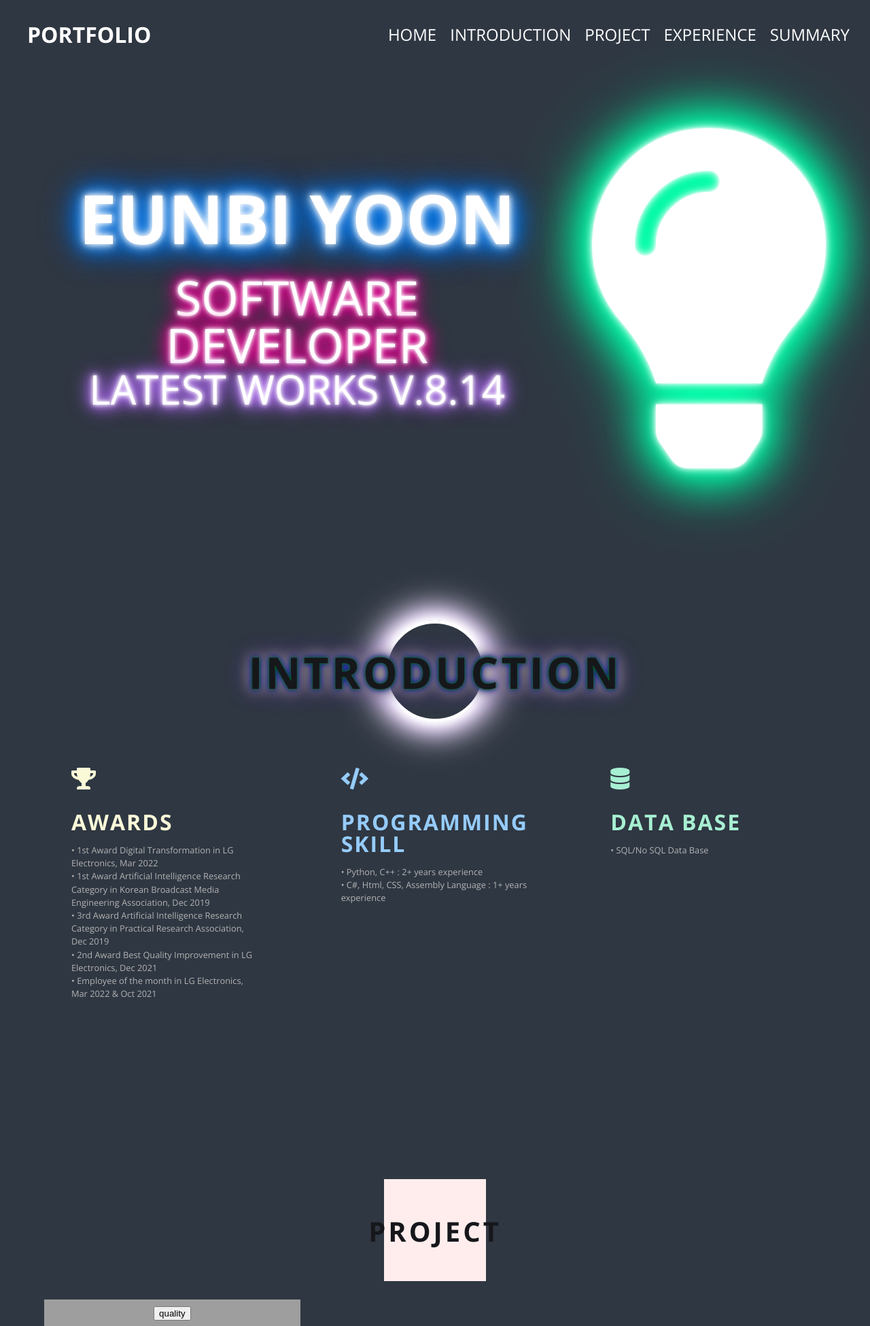
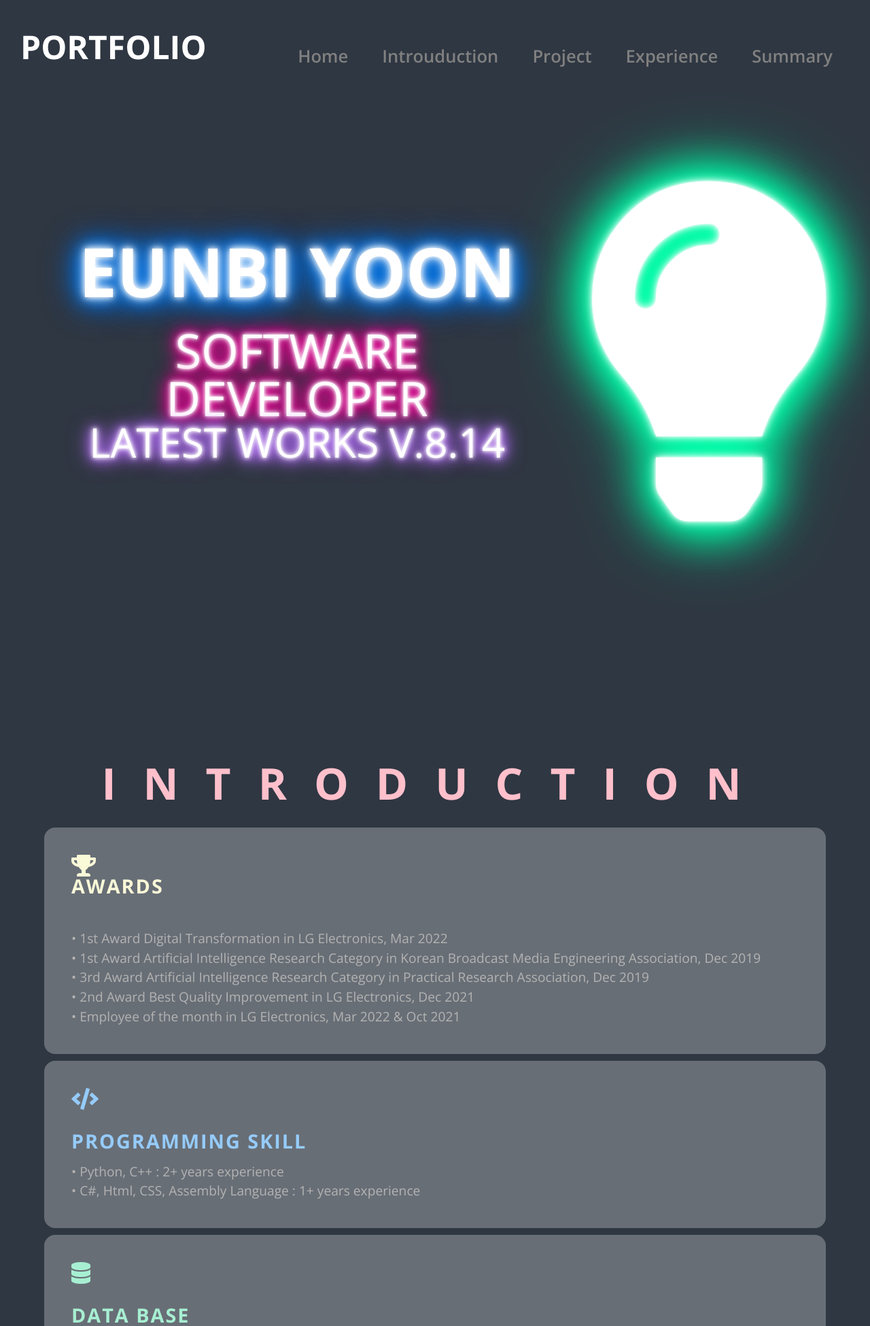
Before and after one commit to EunbiYoon/neon-website, a Flask app: page / in a window 1280 px wide. Shown: the top 1950 px of the page at 68% size. Run offline with Flask 2, Linux system fonts and the light colour scheme; some libraries are stand-ins or nearby versions; grey boxes are pictures that could not be loaded.

Commit message:
dfdfdfdfdf

```diff
--- a/app.py
+++ b/app.py
@@ -6,17 +6,17 @@ app = Flask(__name__)
 @app.route('/', methods=['GET', 'POST'])
 def main():
     if request.method == 'POST':
-        if request.form.get('action1') == 'quality':
+        if request.form.get('action1') == 'Quality Indicator':
             return render_template('item/quality.html') # do something
-        elif  request.form.get('action2') == 'vision':
+        elif  request.form.get('action2') == 'Vision System':
             return render_template('item/visiion.html') # do something
-        elif  request.form.get('action3') == 'service':
+        elif  request.form.get('action3') == 'Sales & SVC Trend':
             return render_template('item/service.html') # do something
-        elif  request.form.get('action4') == 'product':
+        elif  request.form.get('action4') == 'Product Real-time Monitoring':
             return render_template('item/product.html') # do something
-        elif  request.form.get('action5') == 'audit':
+        elif  request.form.get('action5') == 'Line Audit':
             return render_template('item/audit.html') # do something
-        elif  request.form.get('action6') == 'email':
+        elif  request.form.get('action6') == 'Automatic Email':
             return render_template('item/email.html') # do something
         elif  request.form.get('action7') == 'website':
             return render_template('item/website.html') # do something
--- a/static/landing-page/experience-section.css
+++ b/static/landing-page/experience-section.css
@@ -1,5 +1,5 @@
 #experience-section{
-    padding : 80px 15px;
+    padding: 200px 15px;
 }
 
 #experience-section .large-title{
--- a/static/landing-page/introduction-section.css
+++ b/static/landing-page/introduction-section.css
@@ -1,60 +1,39 @@
 #introduction-section{
-    padding: 120px 15px;
+    padding: 0px 15px 250px 15px;
 }
 
 #introduction-section .title{
     position: relative;
     width:200px;
-    height: 200px;
+    height: 130px;
     display: flex;
     justify-content: center;
     align-items: center;
     margin: 0 auto;
+    margin: 0 auto;
+
 }
 
-#introduction-section .title .circle{
-    background : transparent;
-    width : 150px;
-    height : 150px;
-    border-radius: 50%;
-    top:23px;
-    position: absolute;
-    border: 5px solid white;
-    box-shadow: 0 0 10px white,
-    0 0 20px white,
-    0 0 30px white,
-    0 0 40px white,
-    0 0 50px #b56efc,
-    0 0 60px white,
-    0 0 70px white;
-}
-
-#introduction-section .title h1{
+#introduction-section h1
+{
+    letter-spacing: 40px;
     position: relative;
     font-size: 4rem;
     text-transform: uppercase;
-    font-weight: 700;
-    color:#16171b;
+    font-weight: 800;
+    color:pink;
     z-index: 1;
-    letter-spacing: 4px;
-    text-shadow: 0 0 10px #e60092,
-    0 0 20px #e60092,
-    0 0 30px #e60092,
-    0 0 40px #e60092,
-    0 0 50px #e60092,
-    0 0 60px white,
-    0 0 70px white;
-    text-shadow: 0 0 5px green, 0 0 10px navy, 0 0 15px blue, 0 0 20px yellow, 0 0 25px gray, 0 0 30px navy, 0 0 35px #b56efc;
 }
+
 
 #introduction-section .introduction-container{
     display: grid;
-    grid-template-columns: 1fr 1fr 1fr;
-    grid-gap: 40px;
+    grid-template-rows: 0.8fr 0.3fr 0.1fr;
+    grid-gap: 10px;
 }
 
 #introduction-section .introduction-container .box{
-    background: rgba(255,255,255,0);
+    background: rgba(255, 255, 255, 0.274);
     padding: 40px;
     transition : all .4s ease-in-out;
     cursor: pointer;
@@ -62,7 +41,7 @@
 }
 
 #introduction-section .introduction-container .box h5{
-    font-size: 2rem;
+    font-size: 1.8rem;
     font-weight: 700;
     text-transform: uppercase;
     letter-spacing: 2px;
@@ -72,7 +51,7 @@
 }
 
 #introduction-section .introduction-container .box p{
-    font-size: .8rem;
+    font-size: 1.2rem;
     line-height: 1.5;
     color : #b3b3b3
 }
--- a/static/landing-page/project-section.css
+++ b/static/landing-page/project-section.css
@@ -1,40 +1,80 @@
 #project-section{
-    padding: 80px 15px;
+    padding: 10px 15px;
 }
+
 #project-section .title{
     position: relative;
     width:200px;
-    height: 200px;
+    height: 130px;
     display: flex;
     justify-content: center;
     align-items: center;
     margin: 0 auto;
+    margin: 0 auto;
+
 }
-#project-section .title .square{
-    background : #ffeded;
-    width : 150px;
-    height : 150px;
-    position: absolute;
-    top:23px;
+
+#project-section h1
+{
+    letter-spacing: 40px;
+    position: relative;
+    font-size: 4rem;
+    text-transform: uppercase;
+    font-weight: 800;
+    color:white;
+    z-index: 1;
+    text-shadow: 0 0 5px green, 0 0 10px navy, 0 0 15px blue, 0 0 20px yellow, 0 0 25px gray, 0 0 30px navy, 0 0 35px #b56efc;
 }
-#project-section .title h1{
-    position: relative;
-    font-size: 2.5rem;
+
+
+#project-section .file_shape1
+{
+    background-color:#2f3742;
+    border-bottom: 50px solid #FFA000;
+	border-left: 100px solid transparent;
+	height:0;
+	width: 400px;
+    position:static;
+    float:right;
+}
+
+#project-section .file_shape2
+{
+    background-color:#2f3742;
+    border-bottom: 50px solid #2f3742;
+	border-left: 230px solid transparent;
+	height:0;
+    width:0px;
+    position:static;
+    float:right;
+}
+
+#project-section .container{
+    padding: 0px 20px 50px 20px;
+    background-color:#FFCA28;
+    margin:0 auto;
+    border-radius: 10px;
+}
+
+#project-section .name h2{
+    font-size: 2rem;
     text-transform: uppercase;
     font-weight: 700;
     color:#16171b;
     z-index: 1;
     letter-spacing: 4px;
+    height: 70px;
+    margin:0;
 }
 
-#project-section .project-container{
+#project-section .project-container {
     display: grid;
-    grid-template-columns: 1fr 1fr 1fr;
-    grid-template-rows: 150px 150px 150px 150px 150px;
+    grid-template-columns: 10fr 1fr 10fr;
+    grid-template-rows: 300px 50px 300px;
     grid-gap: 10px;
 }
 
-#project-section .project-container .box{
+#project-section .project-container .box {
     background: black;
     display: block;
     transition : all .4s ease-in-out;
@@ -42,57 +82,63 @@
     width: 100%;
     color: white;
     text-decoration: none;
-    text-transform: uppercase;
     overflow: hidden;
-}
-#project-section .project-container .box:hover{
-    background: rgba(255,255,255,1);
-    -webkit-box-shadow: 10px 40px 74px 24px rgba(0,0,0,0.08);
-    -moz-box-shadow: 10px 40px 74px 24px rgba(0,0,0,0.08);
-    box-shadow: 10px 40px 74px 24px rgba(0,0,0,0.08);
-}
-#project-section .project-container .box .image .hover-bg {
-    padding: 10px 20px;
-    background: rgba(255,255,255,0);
-    transition: all .4s ease-in-out;
-    height : 100%;
-    width : 100%
-}
-#project-section .project-container .box:hover .image .hover-bg {
-    padding: 10px 20px;
-    background:  #8996d18f;
-    /*rgba(255,53,53,.8);*/
     height : 100%;
     width : 100%;
+    background-size: cover;
+    background-position: bottom center;
+    background-repeat: no-repeat;
 }
-#project-section .project-container .box .image .hover-bg .title {
-    height : 100%;
-    width : 100%;
+
+#project-section .project-container .box .btn{
+    background-color: transparent;
+    border: none;
+    text-align: center;
+    width: 100%;
+    height: 100%;
+    font-size: 2rem;
+    cursor: pointer;
+    color:rgba(255, 192, 203, 0.527);
 }
-#project-section .project-container .box .image .hover-bg .title .text{
-    background : black;
-    border-radius: 5px;
-    padding : 10px 20px;
-    transform: translate3d(0,400px,0);
-    transition: all .5s ease-in-out;
-    opacity: 0;
+
+#project-section .project-container .box .btn:hover{
+    background-color:rgba(197, 225, 248, 0.738);
+    color:rgb(49, 82, 98);
+    font-weight: 600;
 }
-#project-section .project-container .box:hover .image .hover-bg .title .text{
-    background : black;
-    border-radius: 5px;
-    padding : 10px 20px;
-    transform: translate3d(0,0,0);
-    opacity: 1;
-}
+
+
+
+
 /*Box location*/
 #project-section .project-container .box.image1{
     grid-column: 1 / 3;
     grid-row: 1 / 2;
 }
 
-#project-section .project-container .box.image1 .image{
+#project-section .project-container .box.image2{
+    grid-column: 1 / 2;
+    grid-row: 2 / 4;
+}
+
+#project-section .project-container .box.image3{
+    grid-column: 2 / 4;
+    grid-row: 3 / 4;
+}
+
+#project-section .project-container .box.image4{
+    grid-column: 3 / 4;
+    grid-row: 1 / 3;
+}
+
+#project-section .project-container .box.image5{
+    grid-column: 2 / 3;
+    grid-row: 2 / 3;
+}
+
+
+#project-section .project-container .box.image1 {
     background: url('https://cdn.dribbble.com/users/56427/screenshots/4111765/media/31cd101a8ce91ee68cfd5de67d2661c7.gif');
-    /*url('https://media1.tenor.com/images/78a177a173aa7a90024d7a0677348b72/tenor.gif?itemid=12381266');*/
     height : 100%;
     width : 100%;
     background-size: cover;
--- a/static/landing-page/summary-section.css
+++ b/static/landing-page/summary-section.css
@@ -1,8 +1,8 @@
-@import url('https://css.gg/cloud.css');
 #summary-section{
     padding: 80px 15px;
 
 }
+
 
 #summary-section .title{
     position: relative;
--- a/static/landing-page/top-section.css
+++ b/static/landing-page/top-section.css
@@ -1,7 +1,10 @@
+#top{
+    margin-bottom: 200px;
+}
 #top .container{
     display: grid;
     grid-template-columns: 4fr 1fr;
-    padding: 80px 0;
+    padding: 120px 0;
     align-items: center;
 }
 #top .info{
--- a/static/main.css
+++ b/static/main.css
@@ -20,129 +20,185 @@ body{
 
 header{
     display: flex;
-    padding: 20px;
+    padding: 30px;
     justify-content: space-between;
 }
 
 header .logo{
-    font-size: 2rem;
+    font-size: 3rem;
     font-weight: 700;
     text-transform: uppercase;
-    color:white;
     display: flex;
+    height: 60px;
+    padding: 15px 0px;
+    text-decoration: none;
 }
 
-header .logo .name{
-    padding: 15px 20px;
-    text-decoration: none;
-    color: white;
-}
-header .logo .name:hover{
-    padding: 15px 20px;
-    text-decoration: none;
-    text-shadow: 0 0 5px #fff, 0 0 10px #fff, 0 0 15px #b56efc, 0 0 20px #b56efc, 0 0 25px #b56efc, 0 0 30px #b56efc, 0 0 35px #b56efc;
+header .logo a{
+    color:white;
+    text-decoration: none
 }
 
-header .header-menu{
-    font-size: 1rem;
-    text-transform: uppercase;
-    text-decoration: none;
+header .logo .name:hover{
+    text-shadow: 0 0 5px #fff, 0 0 10px #fff, 0 0 15px #28ce89, 0 0 20px #28ce89, 0 0 25px #28ce89, 0 0 30px #28ce89, 0 0 35px #28ce89;
+}
+
+header .navigation{
     display: flex;
-    justify-content: center;
+    justify-content: space-between;
     align-items: center;
 }
 
-header .header-menu a{
-    font-size: 1.5rem;
-    text-transform: uppercase;
-    text-decoration: none;
-    color:white;
-    padding: 0 10px;
+header .menu{
+    display: flex;
+    justify-content: center;
+    flex-direction: row;
+    align-items: center;
+    z-index:1;
+    transition: 0.5s;
 }
 
-header .header-menu a:hover{
-    font-weight:700;
-    text-shadow: 0 0 5px #fff, 0 0 10px #fff, 0 0 15px #e60092, 0 0 20px #e60092, 0 0 25px #e60092, 0 0 30px #e60092, 0 0 35px #e60092;
-    box-shadow: black;
+header .menu li{
+    list-style-type:none;
+}
+
+header .menu li a{
+    color:grey;
+    font-size: 1.6rem;
+    text-decoration: none;
+    display: block;
+    padding: 40px 25px;
+    line-height: 1;
+    font-weight: 600;
+    transition: 0.3s;
+    height: 70px;
+}
+
+header .menu li a:hover{
+    color:white;
+    text-shadow: 0 0 5px #fff, 0 0 10px #fff, 0 0 15px #b56efc, 0 0 20px #b56efc, 0 0 25px #b56efc, 0 0 30px #b56efc, 0 0 35px #b56efc;
+    font-weight: 605;
+    font-size:2rem;
+}
+
+/*Hamburger symbol*/
+header .hamburger{
+    position:relative;
+    width: 25px;
+    height: 4px;
+    background-color: grey;
+    border-radius: 10px;
+    cursor: pointer;
+    z-index:3;
+}
+
+header .hamburger:before, header .hamburger:after{
+    content:"";
+    position:absolute;
+    height: 4px;
+    right: 0;
+    background-color: grey;
+    border-radius: 10px;
+    transition: 0.3s;
+}
+
+header .hamburger:before{
+    top:-10px;
+    width: 25px;
+}
+
+header .hamburger:after{
+    top:10px;
+    width: 25px;
+}
+
+/*toggle menu*/
+header .toggle-menu{
+    position: absolute;
+    width: 30px;
+    height: 100%;
+    z-index:3;
+    cursor: pointer;
+    opacity: 0;
+}
+
+/*webstie 안보임*/
+header .hamburger,header.toggle-menu{
+    display: none;
+}
+
+/*check 하면 가운데 반응*/
+.navigation input:checked ~ .hamburger{
+    background-color: transparent;
 
 }
 
-header .menu-btn {
-    font-weight:700;
-    color: #ff5253;
-    display: flex;
-    justify-content: center;
-    align-items:center;
-    padding: 15px;
-    font-size:1.6rem;
-    display: none;
-    cursor: pointer;
+/*check 하면 위에 반응*/
+.navigation input:checked ~ .hamburger:before{
+    top:0;
+    transform: rotate(-45deg);
+    width: 30px;
+
 }
 
-.mobile-menu{
-    display:none;
-    background: #fff;
-    flex-direction: column;
-    padding: 40px 0;
-    position: absolute;
-    top: 0;
-    height:100vh;
-    width: 50%;
-    z-index:10;
-    transform: translate3d(-100%,0,0);
-    transition: all .4s ease-in-out;
-    -webkit-box-shadow: 2px 0px 78px -15px rgba(0,0,0,0.75);
-    -moz-box-shadow: 2px 0px 78px -15px rgba(0,0,0,0.75);
-    box-shadow: 2px 0px 78px -15px rgba(0,0,0,0.75);
+/*check 하면 아래 반응*/
+.navigation input:checked ~.hamburger:after{
+    top:0;
+    transform: rotate(45deg);
+    width: 30px;
+
 }
 
-.mobile-menu.active{
-    transform: translate3d(0,0,0);
+ .navigation input:checked ~.menu {
+    right: 0;
+    box-shadow: -20px 0 40px rgb(106, 97, 97);
 }
-
-
-.mobile-menu a{
-    padding: 15px;
-    text-decoration: none;
-    color: black;
-}
-
-.mobile-menu a:hover{
-    text-decoration: none;
-    color:white;
-    background: #ff5253;
-}
-
 
 
 /*tablet*/
 @media only screen and (max-width: 960px){
-    header .header-menu a{
-        font-size: 1rem;
-        text-transform: uppercase;
-        text-decoration: none;
-        color:white;
-        padding: 0 10px;
-    }
+    .container{width: 100%};
 }
 
 /*Phones*/
 @media only screen and (max-width: 767px){
-    header .header-menu{
-        display: none;
+    header{
+        padding: 10px 20px;
+    }
+    header .hamburger,.toggle-menu{
+        display: block;
+    }
+    header .menu{
+        justify-content: start;
+        flex-direction: column;
+        align-items: center;
+        position: fixed;
+        top:0;
+        right: -300px; /*뒤에 숨겻음*/
+        width: 300px;
+        height: 100%;
+        padding-top: 65px;
+        background-color:rgba(218, 183, 189, 0.931);
+        z-index: 2;
 
     }
-
-    header .menu-btn {
-        display: flex;
+    /*글자박스 크기 늘리기*/
+    header .menu li {
+        width: 100%;
     }
 
-    header .logo{
-        font-size: 1.3rem;
+    header .menu li a{
+        padding: 30px;
+        font-size: 24px;
+        color:black;
+        box-shadow: 0 1px 0 rgba(255, 255, 255, 0.1) inset;
     }
 
-    .mobile-menu{
-        display: flex;
+    header .menu li a:hover{
+        background-color:rgba(255, 255, 255, 0.855);
+        box-shadow: 0 -5px 5px rgb(192, 186, 186) inset,
+        400px 0 0 rgba(255,255,255,0.03) inset;
+        padding: 35px 25px 45px 25px;
     }
 
 }
--- a/templates/index.html
+++ b/templates/index.html
@@ -11,27 +11,20 @@
   <body>
     <header>
       <div class="logo">
-        <a href="/index.html" class="name">Portfolio</div>
+        <a href="/index.html" class="name">Portfolio</a>
       </div>
-      </div>
-      <div class="header-menu">
-        <a href="index.html">Home</a>
-        <a href="index.html#introduction-section">Introduction</a>
-        <a href="index.html#project-section">Project</a>
-        <a href="index.html#experience-section">Experience</a>
-        <a href="index.html#summary-section">Summary</a>
-      </div>
-      <div class ="menu-btn">
-        <i class="fas fa-bars"></i>
+      <div class="navigation">
+        <input type="checkbox" class="toggle-menu">
+        <div class="hamburger"></div>
+        <ul class="menu">
+          <li><a href="#header">Home</a></li>
+          <li><a href="#introduction-section">Introuduction</a></li>
+          <li><a href="#project-section">Project</a></li>
+          <li><a href="#experience-section">Experience</a></li>
+          <li><a href="#summary-section">Summary</a></li>
+        </ul>
       </div>
     </header>
-    <div class="mobile-menu">
-      <a href="index.html">Home</a>
-      <a href="index.html#introduction-section">Introduction</a>
-      <a href="index.html#project-section">Project</a>
-      <a href="index.html#experience-section">Experience</a>
-      <a href="index.html#summary-section">Summary</a>
-    </div>
 
 
     <section id="top">
@@ -57,8 +50,7 @@
         </div>
         <div class="introduction-container">
           <div class="box blue">
-            <i class="fas fa-trophy"></i>
-            <h5>Awards</h5>
+            <i class="fas fa-trophy"><h5>Awards</h5></i>
             <p>•	1st Award Digital Transformation in LG Electronics, Mar 2022
               <br/>•	1st Award Artificial Intelligence Research Category in Korean Broadcast Media Engineering Association, Dec 2019
               <br/>•	3rd Award Artificial Intelligence Research Category in Practical Research Association, Dec 2019
@@ -84,93 +76,38 @@
 
 
     <section id="project-section">
+      <div class="title">
+
+        <h1>Project</h1>
+      </div>
       <div class="container">
-        <div class="title">
-          <div class="square"></div>
-          <h1>project</h1>
+        <div class="file_shape1"></div>
+        <div class="file_shape2"></div>
+        <div class="name">
+            <h2>Click The Image</h2>
         </div>
-
-
-        <div class="project-container">
-          <form action=" " method="POST">
-            <a href="#" class="box image1">
-              <div class="image">
-                <div class ="hover-bg">
-                  <div class="title">
-                    <input type="submit" class="btn" value="quality" name="action1">
-                  </div>
-                </div>
+        <form action="" method="POST">
+          <div class="project-container">
+            <div class="box image1">
+                <input type="submit" class="btn" name="action1" value="Quality Indicator">
               </div>
-            </a>
-
-            <a href="#" class="box image2">
-              <div class="image">
-                <div class ="hover-bg">
-                  <div class="title">
-                    <div class="text">Vision System</div>
-                  </div>
-                </div>
-              </div>
-            </a>
-
-
-            <a href="service.html" class="box image3">
-              <div class="image">
-                <div class ="hover-bg">
-                  <div class="title">
-                    <div class="text">Service & Sales Trend</div>
-                  </div>
-                </div>
-              </div>
-            </a>
-
-
-            <a href="#" class="box image4">
-              <div class="image">
-                <div class ="hover-bg">
-                  <div class="title">
-                    <div class="text">Real-Time Product Monitoring</div>
-                  </div>
-                </div>
-              </div>
-            </a>
-
-
-            <a href="#" class="box image5">
-              <div class="image">
-                <div class ="hover-bg">
-                  <div class="title">
-                    <div class="text">Line Audit System</div>
-                  </div>
-                </div>
-              </div>
-            </a>
-
-
-            <a href="#" class="box image6">
-              <div class="image">
-                <div class ="hover-bg">
-                  <div class="title">
-                    <div class="text">Automatic Email Sending</div>
-                  </div>
-                </div>
-              </div>
-            </a>
-
-
-            <a href="#" class="box image7">
-              <div class="image">
-                <div class ="hover-bg">
-                  <div class="title">
-                    <div class="text">Full-Stack Website</div>
-                  </div>
-                </div>
-              </div>
-            </a>
-          </form>
-        </div>
+            <div class="box image2">
+              <input type="submit" class="btn" name="action2" value="Vision System">
+            </div>
+            <div class="box image3">
+              <input type="submit" class="btn" name="action3" value="Big Data Analysis">
+            </div>
+            <div class="box image4">
+              <input type="submit" class="btn" name="action4" value="Web Application">
+            </div>
+            <div class="box image5">
+              <i class="fas fa-code"></i>
+            </div>
+          </div>
+        </form>
       </div>
-    </section>
+    </div>
+  </section>
 
     <section id="experience-section">
       <div class="container">
@@ -225,7 +162,7 @@
     <section id="summary-section">
       <div class="container">
         <div class="title">
-          <div class="square"></div>
+          <div class="circle"></div>
           <h1>Summary</h1>
         </div>
         <div class="summary-container">
@@ -241,9 +178,8 @@
               <div class="user-img" style="background: url(https://media-exp1.licdn.com/dms/image/C4E03AQFdyB1A7ceTww/profile-displayphoto-shrink_800_800/0/1603287662689?e=1663804800&v=beta&t=N4YFvqn911EGd3EmZ0Wrca4HJOSBnVtTXYcP2lYdPmg);">
                </div>
                 <div class="info">
-                  <h4>Software Enginner</h4>
-                  <span>LG Electrionics North America
-                    Researh and Development Team
+                  <h4>Software Developer</h4>
+                  <span>LG Electrionics North America<br/>Researh and Development Team
                   </span>
               </div>
             </div>
```
Also changed, not shown: other parts of static/landing-page/project-section.css (+11 -107 lines), other parts of static/landing-page/summary-section.css (+16 -7 lines).
